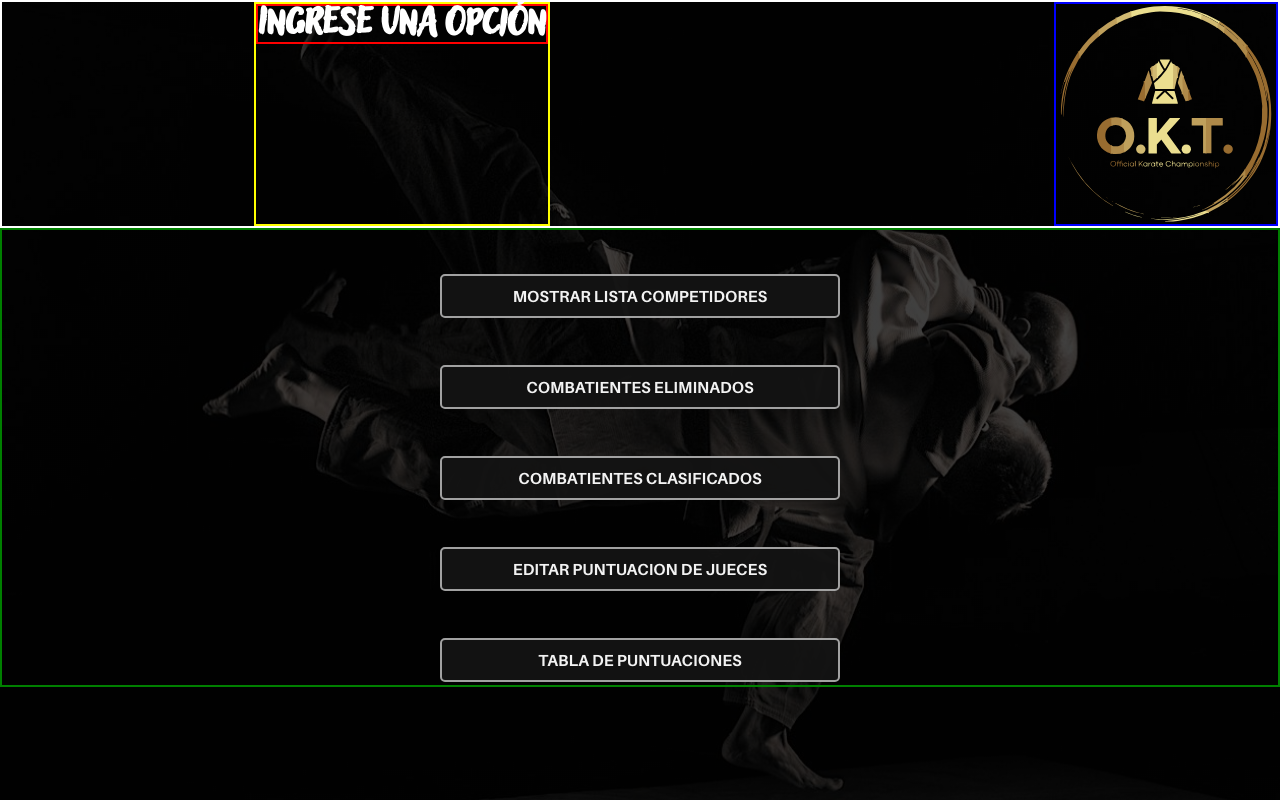
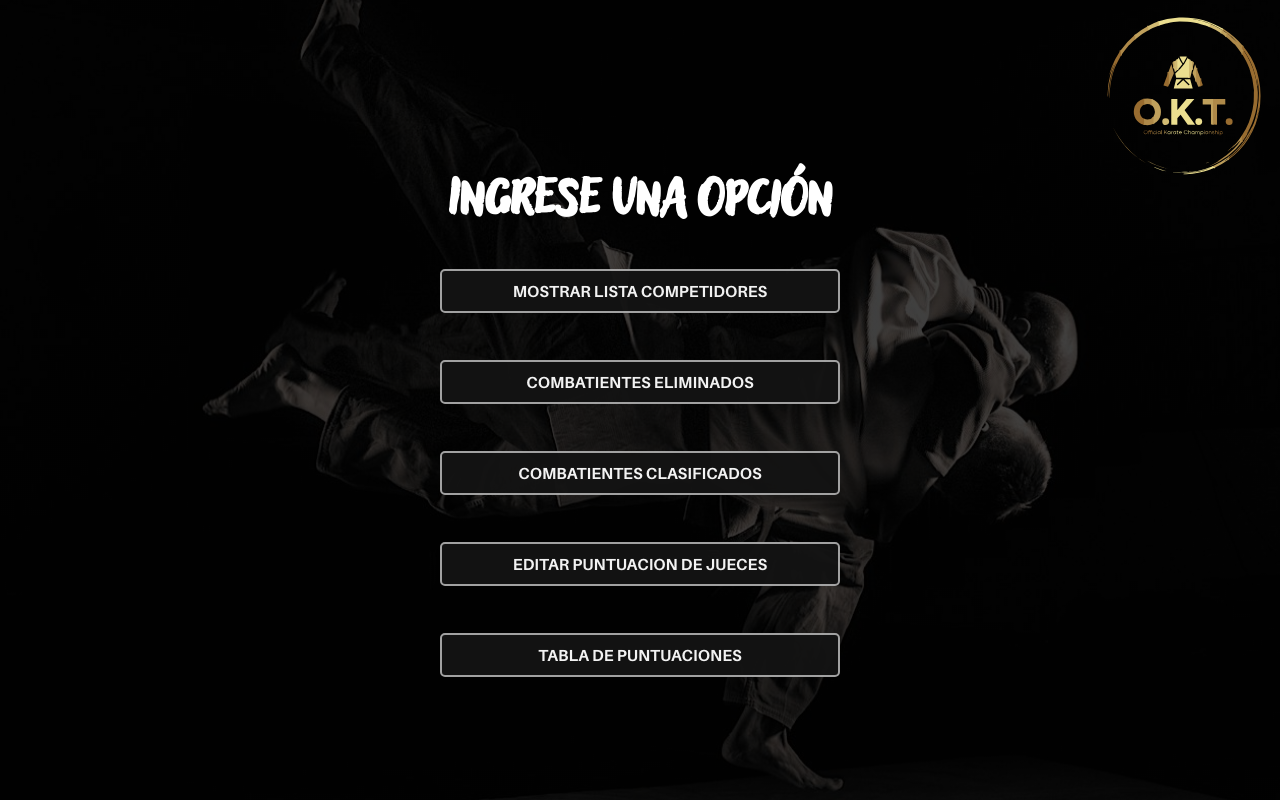
Before and after one commit to Maty1441/ProyectoUTU2023, a PHP site: page /views/admin/admin.php in a window 1280 px wide. Run offline with PHP 8.4, Linux system fonts and the light colour scheme.

Commit message:
clase 8/11

```diff
--- a/assets/css/admin.css
+++ b/assets/css/admin.css
@@ -25,33 +25,27 @@ body{
 
 .arriba {
     display: flex;
-    border: 2px solid white;
-}
-
-.texto{
-    margin: 0 auto;
-    border: 2px solid yellow;
 }
 
 .logo {
+    display: flex;
     margin-left: auto;
-    width: 13.75em;
-    height: 13.75em;
-    border: 2px solid blue;
+    margin-right: 1em;
+    margin-top: 1em;
+    width: 10em;
+    height: 10em;
 }
 
 h3 {
     text-align: center;
-    font-size: 3em;
+    font-size: 4em;
     color: white;
     font-family: AdleryBlockletter;
-    border: 2px solid red;
 }
 
 .opciones{
     font-size: 10vh;
     text-align: center;
-    border: 2px solid green;
 }
 
 a{
--- a/config/database.php
+++ b/config/database.php
@@ -3,7 +3,7 @@
 
 		public static function conexion(){
 
-			$conexion = new mysqli("127.0.0.1", "root", "", "torneo_bd", "33065"); //cambiar puerto y nombre del servidor.
+			$conexion = new mysqli("127.0.0.1", "root", "", "torneo_bd", "3306"); //cambiar puerto y nombre del servidor.
 			return $conexion;
 
 		}
--- a/controllers/Usuarios.php
+++ b/controllers/Usuarios.php
@@ -59,6 +59,11 @@ class UsuariosController
         require "views/juez/puntuar.php";
     }
 
+    public function genero(){
+
+        require "views/campeonato/elegirGenero.html";
+    }
+
     public function enviarFormulario(){
 
         $ci = $_POST["Cedula"]; //Aca van los campos "name" del formulario
--- a/models/usuariosModelo.php
+++ b/models/usuariosModelo.php
@@ -55,7 +55,7 @@ class usuarios_Modelo
     // ----------------- Para enviar y verificar ci del Formulario ----------------- //
 
     public function get_validar($clave) {
-        $sql = "SELECT nombre FROM usuario WHERE contraseña = ?";
+        $sql = "SELECT nombre FROM usuario WHERE clave = ?";
         $stmt = $this->db->prepare($sql);
 
         if ($stmt) {
--- a/views/admin/admin.php
+++ b/views/admin/admin.php
@@ -8,11 +8,9 @@
 </head>
 <body>
 <div class="arriba">
-    <div class="texto">
-        <h3>INGRESE UNA OPCIÓN</h3>
-    </div>
     <img src="assets/images/logo.svg" class="logo">
 </div>
+<h3>INGRESE UNA OPCIÓN</h3>
     <div class="opciones">
         <button class="btn">
             <a href="index.php?c=listas&a=listaCompetidores">MOSTRAR LISTA COMPETIDORES</a>
--- a/views/campeonato/elegirRama.html
+++ b/views/campeonato/elegirRama.html
@@ -7,11 +7,11 @@
     <title>Elegir rama</title>
 </head>
 <body>
-    <h1>Ingrese rama</h1>
+    <h1>ELEGIR RAMA</h1>
 
     <div class="fotos">
         <a href="#"><img src="assets/images/fotoRama1.jpeg" width="402px" height="300px"></a>
-        <a href="#"><img src="assets/images/fotoRama2.jpeg" width="402px" height="300px"></a>
+        <a href="index.php?c=Usuarios&a=genero"><img src="assets/images/fotoRama2.jpeg" width="402px" height="300px"></a>
         <a href="#"><img src="assets/images/fotoRama3.jpeg" width="402px" height="300px"></a>
     </div>
     <div class="textos">
--- a/views/juez/juez.php
+++ b/views/juez/juez.php
@@ -4,7 +4,7 @@
     <link rel="stylesheet" href="assets/css/juez.css">
     <meta charset="UTF-8">
     <meta name="viewport" content="width=device-width, initial-scale=1.0">
-    <title>Eliga Competidor</title>
+    <title>Elija Competidor</title>
 </head>
 <header>
     <div class="contenedor-flex">
--- a/views/juez/puntuar.php
+++ b/views/juez/puntuar.php
@@ -18,7 +18,7 @@
             <h3 class="txt2">Hangetsu</h3>
         </div>
 
-        <form>
+        <form action="index.php?c=Usuarios&a=juez" target="_blank" method="post">
             <input type="text" id="inputField" value="5.0" min="5.0" max="10.0">
             <button type="button" id="sumar"><i class="fas fa-arrow-up"></i></button>
             <button type="button" id="restar"><i class="fas fa-arrow-down"></i></button>
```
Also changed, not shown: views/campeonato/elegirGenero.html (added, +24 -0 lines), assets/images/fotoGenero1.webp (added), assets/images/fotoGenero2.webp (added).
